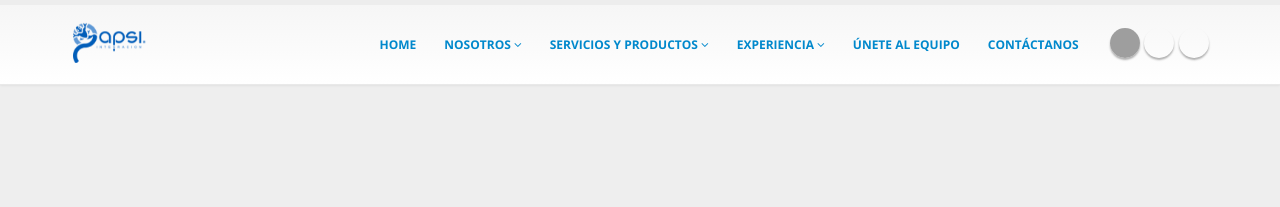
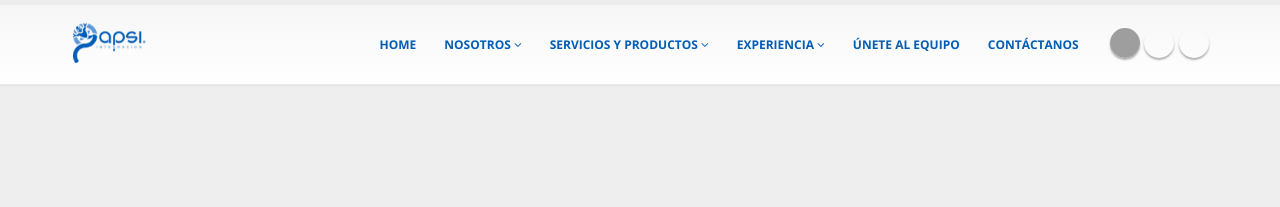
Before and after one commit to allan2sk/pypweb-modernizacion-pagina-web, a PHP site: page / in a window 1280 px wide. Shown: the top 207 px of the page. Run offline with PHP 8.4, Linux system fonts and the light colour scheme; grey boxes are pictures that could not be loaded.

Commit message:
cambio de color de letras en menú principal

```diff
--- a/css/skins/default.css
+++ b/css/skins/default.css
@@ -5,7 +5,7 @@ h5 {
 }
 
 a {
-	color: #0088cc;
+	color: #045db5;
 }
 
 a:hover {
--- a/index.html
+++ b/index.html
@@ -602,7 +602,7 @@
 									</div>
 								</div>
 								<div class="col-md-6">
-									<h2><strong>Que </strong>dicen los clientes</h2>
+									<h2><strong>¿Qué </strong>dicen los clientes?</h2>
 									<div class="row">
 										<div class="owl-carousel push-bottom" data-plugin-options='{"items": 1}'>
 											<div>
```
